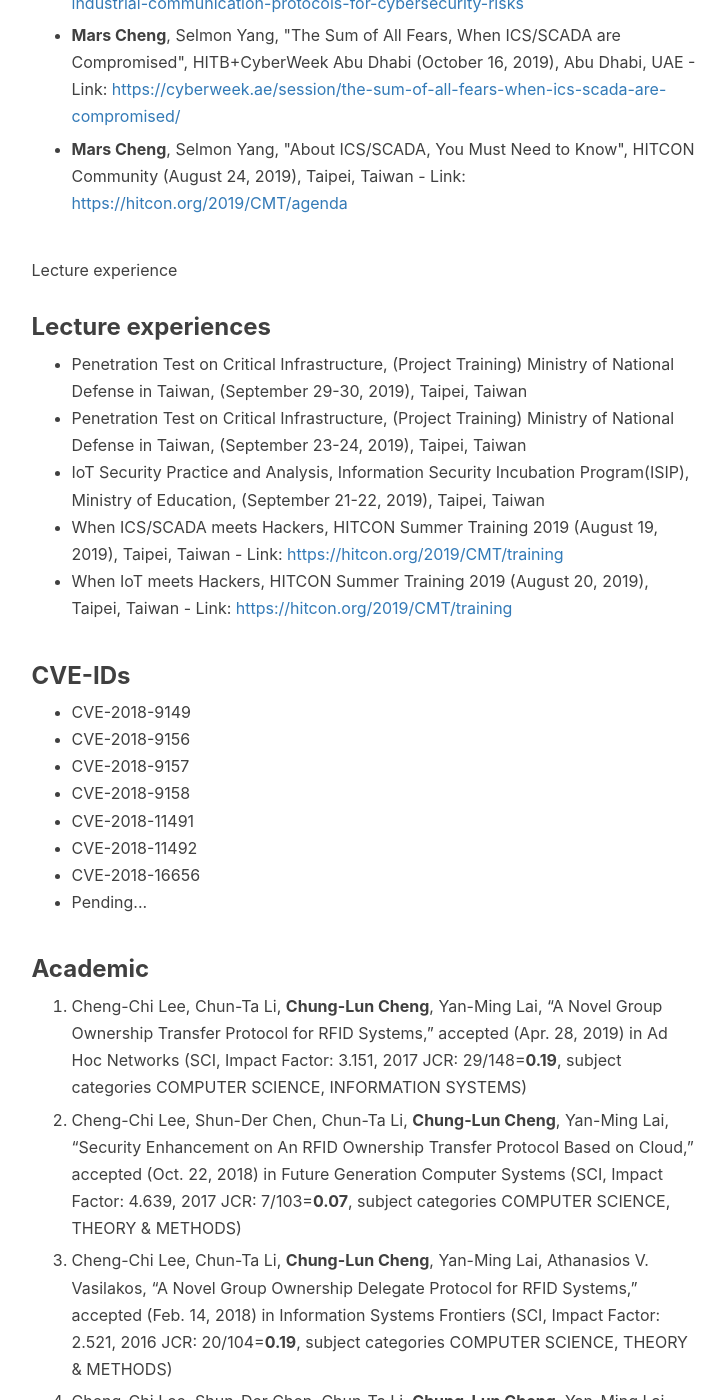
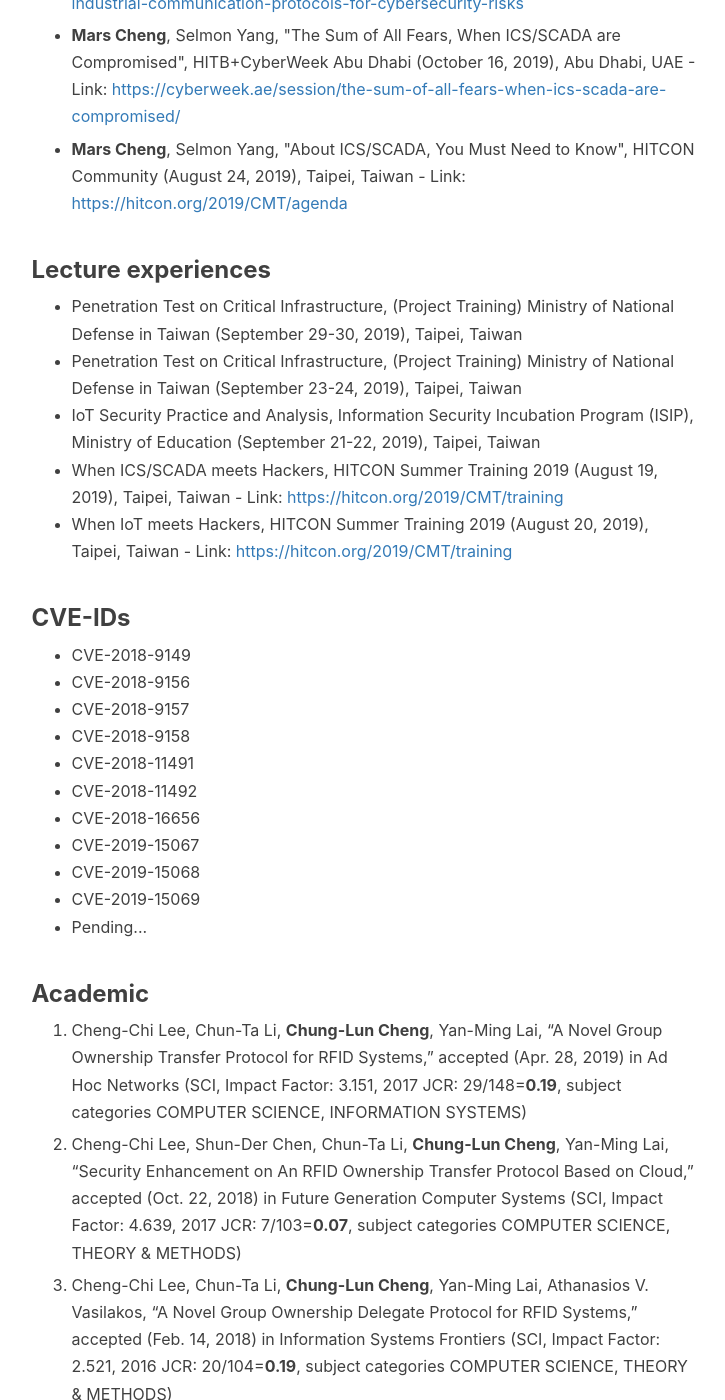
Before and after one commit to Chung-lun/marscheng.github.io, a Jekyll site: the page built from about.html, in a window 1280 px wide and 1400 px high, scrolled down 1307 px. Shown: the whole window, without its empty margins (136-861 px from the left). Built offline with Jekyll 4.4.1, drawn with Linux system fonts in a browser that asks for light colours; nearby versions of some CDN libraries; comment, search, counter and statistics services are not loaded.

Commit message:
Update about.html

```diff
--- a/about.html
+++ b/about.html
@@ -44,13 +44,12 @@ header-img: "img/about-me.jpg"
 
     </ul>
 
-      Lecture experience
 
       <h3 id="lecture_experience"><strong>Lecture experiences</strong></h3>
       <ul>
-        <li>Penetration Test on Critical Infrastructure, (Project Training) Ministry of National Defense in Taiwan, (September 29-30, 2019), Taipei, Taiwan</li>
-        <li>Penetration Test on Critical Infrastructure, (Project Training) Ministry of National Defense in Taiwan, (September 23-24, 2019), Taipei, Taiwan</li>
-        <li>IoT Security Practice and Analysis, Information Security Incubation Program(ISIP), Ministry of Education, (September 21-22, 2019), Taipei, Taiwan</li>
+        <li>Penetration Test on Critical Infrastructure, (Project Training) Ministry of National Defense in Taiwan (September 29-30, 2019), Taipei, Taiwan</li>
+        <li>Penetration Test on Critical Infrastructure, (Project Training) Ministry of National Defense in Taiwan (September 23-24, 2019), Taipei, Taiwan</li>
+        <li>IoT Security Practice and Analysis, Information Security Incubation Program (ISIP), Ministry of Education (September 21-22, 2019), Taipei, Taiwan</li>
         <li>When ICS/SCADA meets Hackers, HITCON Summer Training 2019 (August 19, 2019), Taipei, Taiwan  - Link: <a href="https://hitcon.org/2019/CMT/training" target="_blank">https://hitcon.org/2019/CMT/training</a></li>
         <li>When IoT meets Hackers, HITCON Summer Training 2019 (August 20, 2019), Taipei, Taiwan  - Link: <a href="https://hitcon.org/2019/CMT/training" target="_blank">https://hitcon.org/2019/CMT/training</a></li>
     </ul>
@@ -65,6 +64,9 @@ header-img: "img/about-me.jpg"
         <li>CVE-2018-11491</li>
         <li>CVE-2018-11492</li>
         <li>CVE-2018-16656</li>
+        <li>CVE-2019-15067</li>
+        <li>CVE-2019-15068</li>
+        <li>CVE-2019-15069</li>
         <li>Pending...</li>
     </ul>
 
```
